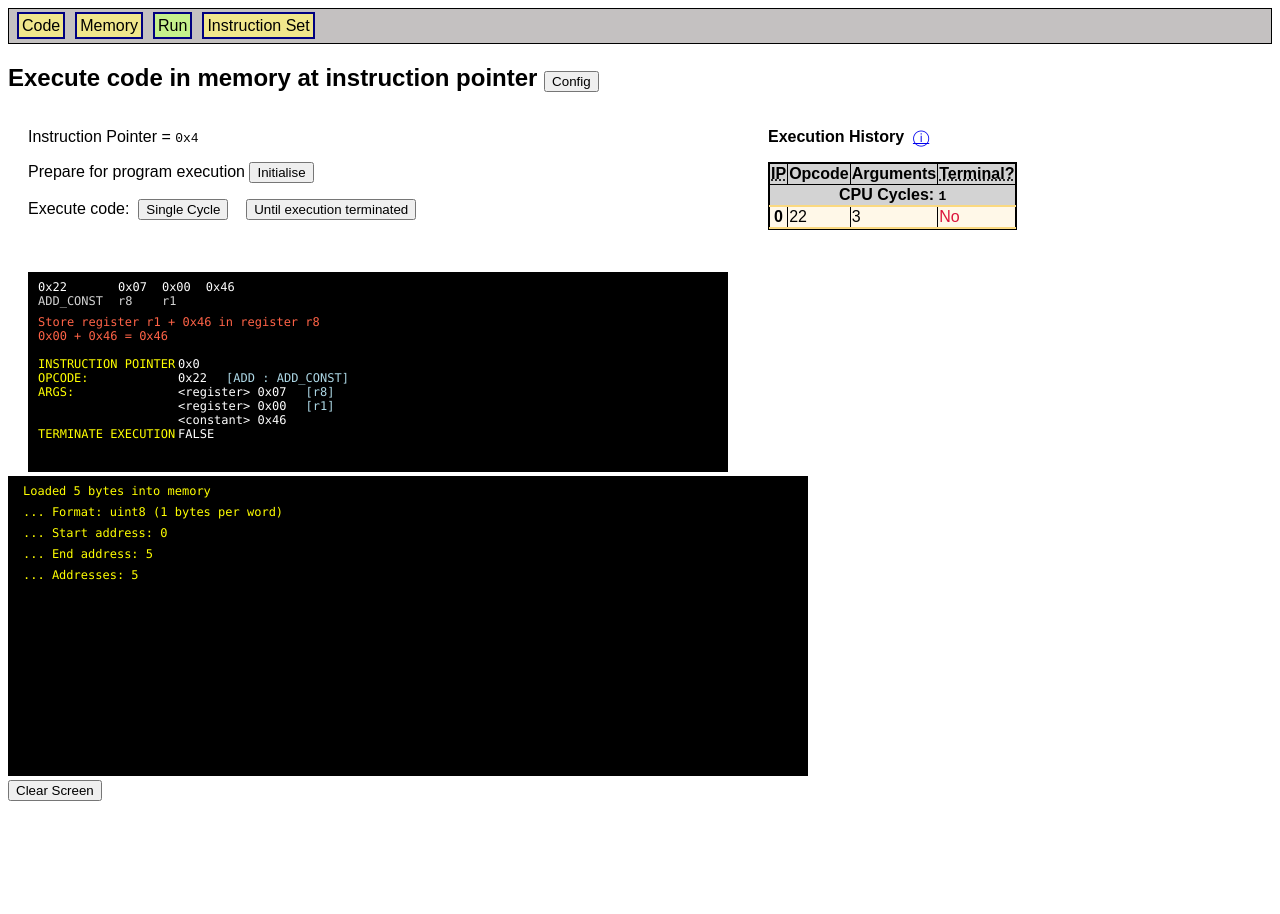
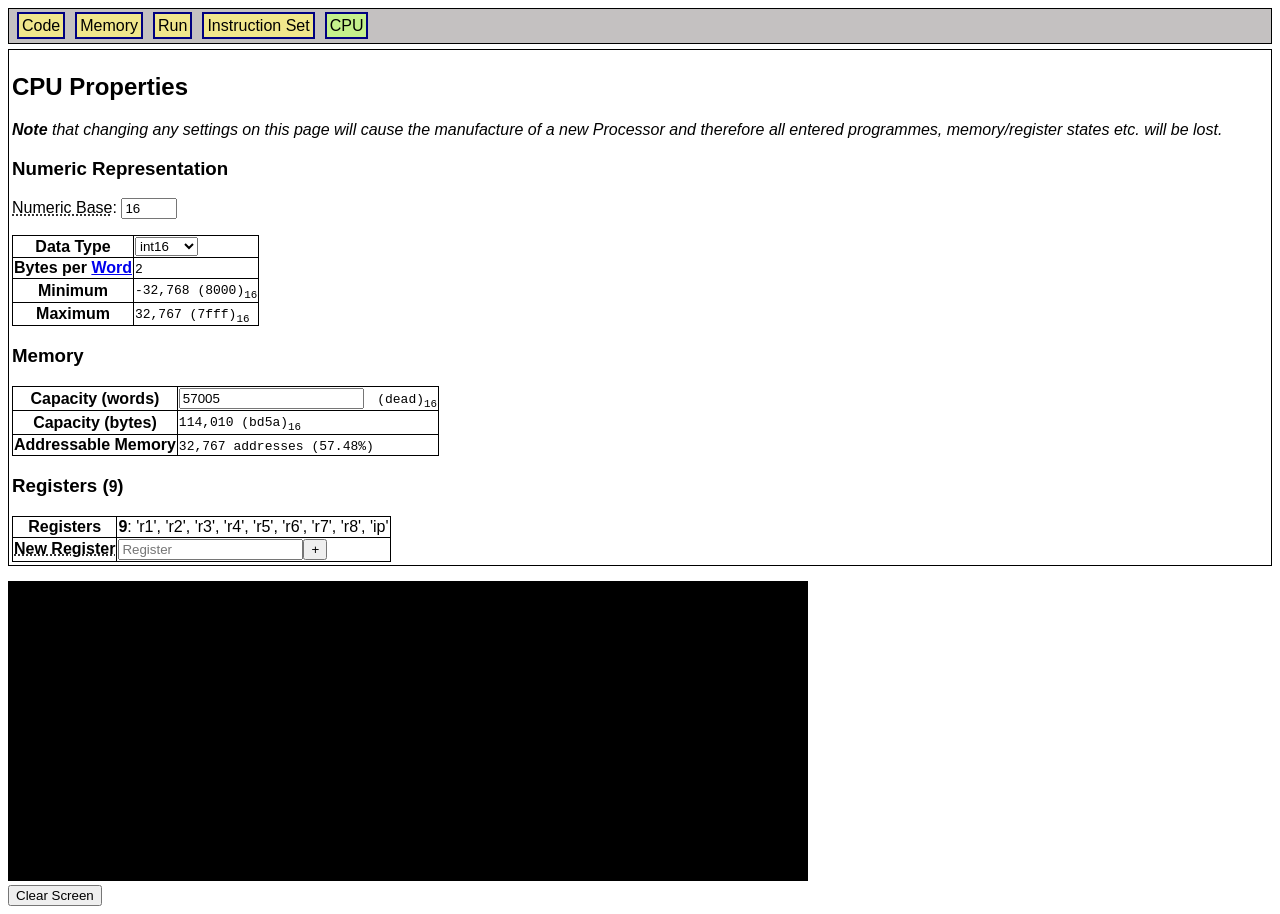
Before and after one commit to ruben4447/ts-aqaVirtualMachine, a website built with Parcel: page index.html in a window 1280 px wide. Before the commit the page ends 809 px from the top, so only its background shows below. Built offline with nearby package versions, Linux system fonts and the light colour scheme.

Commit message:
Added 'CPU' tab

```diff
--- a/index.html
+++ b/index.html
@@ -9,8 +9,6 @@
   <link rel="shortcut icon" href="https://static.aqa.org.uk/assets/file/0005/43682/favicon.ico?0.1.1" type="image/x-icon">
 </head>
 <body>
-  <div id="tab-wrapper"></div>
-
   <script src="src/ts/_main.ts" charset="utf-8"></script>
 </body>
 </html>
--- a/src/styles/tabs.css
+++ b/src/styles/tabs.css
@@ -23,8 +23,12 @@
   user-select: none;
 }
 
-section.tab-content {
-  margin: 2px;
+.tab-container {
+  padding: 5px 0;
+  margin-bottom: 10px;
+}
+
+.tab-content {
   border: 1px solid black;
   padding: 3px;
 }
--- a/src/ts/_main.ts
+++ b/src/ts/_main.ts
@@ -7,10 +7,34 @@ import * as tabMemory from "./tabs/memory";
 import * as tabCode from "./tabs/code";
 import * as tabRun from "./tabs/run";
 import * as tabInstructionSet from "./tabs/instructionSet";
+import * as tabCPU from "./tabs/cpu";
 import globals from "./globals";
 import instructionSet from "./instructionSet";
+import { ICPUConfiguration } from "./types/CPU";
+import * as utils from './utils/general';
+globalThis.utils = utils;
 
-function init() {
+/**
+ * Initialise web application
+ * Set content to globals.main as well as returning it.
+ */
+export function __app_init_(cpuConfiguration: ICPUConfiguration): HTMLDivElement {
+  if (globals.main) globals.main.remove(); // destroy old application
+
+  const logPad = '-'.repeat(20);
+  console.log(logPad);
+  console.log(`%cInitiating Application...`, 'color:lime;background:black;');
+  console.log(`%cCPU Data Type%c = %c${cpuConfiguration.numType}`, 'color:lime;background:black;', '', 'color:yellow;background:black;');
+  console.log(`%cCPU Memory Size%c = %c${cpuConfiguration.memory}`, 'color:lime;background:black;', '', 'color:yellow;background:black;');
+  console.log(`%cCPU Registers%c = %c${cpuConfiguration.registerMap}`, 'color:lime;background:black;', '', 'color:yellow;background:black;');
+  console.log(logPad);
+
+  const main = document.createElement('div');
+  main.classList.add('webapp-container');
+  main.dataset.name = globals.$name;
+  globals.main = main;
+  document.body.insertAdjacentElement('afterbegin', main);
+
   // SET UP OUTPUT SCREEN
   const outputWrapper = document.createElement("div");
   const output = new CustomScreen(outputWrapper);
@@ -26,7 +50,7 @@ function init() {
   outputWrapper.appendChild(btnClearScreen);
 
   // SET UP CPU AND ASSEMBLER
-  const cpu = new CPU(Assembler.generateCPUInstructionSet(instructionSet), 0xFFF, 'uint8');
+  const cpu = new CPU(cpuConfiguration);
   globals.cpu = cpu;
 
   const assembler = new Assembler(cpu, instructionSet);
@@ -47,36 +71,39 @@ function init() {
   tabInstructionSet.init();
   globals.tabs.instructionSet = tabInstructionSet.properties;
 
+  tabCPU.init();
+  globals.tabs.cpu = tabCPU.properties;
+
   const tabManager = new Tabs(
-    document.getElementById('tab-wrapper') as HTMLDivElement,
+    main,
     {
       code: tabCode.info,
       memory: tabMemory.info,
       run: tabRun.info,
       instructionSet: tabInstructionSet.info,
+      cpu: tabCPU.info,
     },
     outputWrapper,
   );
   globals.tabs._ = tabManager;
+
+  return main;
 }
 
-function main() {
-  tabCode.compileAssembly();
-  tabCode.loadMachineCodeToMemory();
-  globals.tabs._.open('code');
+function __app_main_() {
+  __app_init_({
+    instructionSet: Assembler.generateCPUInstructionSet(instructionSet),
+    numType: 'int16',
+    memory: 0xDEAD,
+    // registerMap: new Array(20).fill('r').map((v, i) => v + i),
+  });
 
   tabCode.properties.assemblyCodeInput.value = "' Start typing AQA Assembly code here!\nHALT";
   tabCode.properties.assemblyCodeInput.value = "ADD r8, r1, #70";
 
-  tabCode.compileAssembly();
-  tabCode.loadMachineCodeToMemory();
-  globals.tabs._.open('run');
-  tabRun.runOneCycle(true);
-
-  globals.cpu.executionConfig.haltOnNull = false;
+  globals.tabs._.open("cpu");
 }
 
 window.addEventListener('load', () => {
-  init();
-  main();
+  __app_main_();
 });
--- a/src/ts/classes/CPU.ts
+++ b/src/ts/classes/CPU.ts
@@ -1,4 +1,4 @@
-import { createCPUExecutionConfigObject, ICPUExecutionConfig, ICPUInstructionSet, IExecuteRecord, IReversedCPUInstructionSet, MemoryWriteCallback, RegisterWriteCallback } from "../types/CPU";
+import { createCPUExecutionConfigObject, ICPUConfiguration, ICPUExecutionConfig, ICPUInstructionSet, IExecuteRecord, IReversedCPUInstructionSet, MemoryWriteCallback, RegisterWriteCallback } from "../types/CPU";
 import { INumberType, NumberType } from "../types/general";
 import { getNumTypeInfo, hex, numberToString, reverseKeyValues } from "../utils/general";
 
@@ -9,6 +9,8 @@ export class CPUError extends Error {
 }
 
 export class CPU {
+  public static readonly defaultRegisters: string[] = ["r1", "r2", "r3", "r4", "r5", "r6", "r7", "r8"];
+
   public readonly instructionSet: ICPUInstructionSet;
   private readonly reversedInstructionSet: IReversedCPUInstructionSet;
   public readonly registerMap: string[]; // Map register names to index positions
@@ -24,18 +26,24 @@ export class CPU {
   public executionConfig: ICPUExecutionConfig;
 
 
-  constructor(instructionSet: ICPUInstructionSet, memorySize: number = 0xfff, numType: NumberType = "float64") {
-    this.instructionSet = instructionSet;
-    this.reversedInstructionSet = reverseKeyValues(instructionSet);
+  constructor(config: ICPUConfiguration) {
+    this.instructionSet = config.instructionSet;
+    this.reversedInstructionSet = reverseKeyValues(this.instructionSet);
 
+    const numType = config.numType || 'float32';
     this.numType = getNumTypeInfo(numType);
 
-    this.registerMap = ["r1", "r2", "r3", "r4", "r5", "r6", "r7", "r8", "ip"];
+    this.registerMap = config.registerMap || CPU.defaultRegisters;
+    const requiredRegisters = ["ip"];
+    for (const requiredRegister of requiredRegisters)
+      if (this.registerMap.indexOf(requiredRegister) === -1)
+        this.registerMap.push(requiredRegister);
+
     this._ip = this.registerMap.indexOf("ip");
     this.__registers = new ArrayBuffer(this.registerMap.length * this.numType.bytes);
     this._registers = new DataView(this.__registers);
 
-    this.memorySize = memorySize;
+    this.memorySize = config.memory || 0xFFF;
     this.__memory = new ArrayBuffer(this.memorySize * this.numType.bytes);
     this._memory = new DataView(this.__memory);
 
@@ -71,6 +79,9 @@ export class CPU {
   // #endregion
 
   // #region Memory
+  /** Get memory size in bytes */
+  public memorySizeBytes(): number { return this.memorySize * this.numType.bytes; }
+
   /** Is this a valid memory address? */
   public isValidAddress(address: number): boolean { return address >= 0 && address < this.memorySize; }
 
--- a/src/ts/globals.ts
+++ b/src/ts/globals.ts
@@ -5,9 +5,12 @@ import type RegisterView from "./classes/RegisterView";
 import type CustomScreen from "./classes/Screen";
 import type Tabs from "./classes/Tabs";
 import type { IInstructionSet } from "./types/Assembler";
-import type { ICodeTabProperties, IInstructionSetProperties, IMemoryTabProperties, IRunTabProperties } from "./types/Tabs";
+import type { ICodeTabProperties, ICPUTabProperties, IInstructionSetTabProperties, IMemoryTabProperties, IRunTabProperties } from "./types/Tabs";
 
 interface IGlobals {
+  $name: string; // Name of application
+  main: HTMLDivElement; // Main contant of page.
+  base: number; // Base to view numbers in
   cpu: CPU; // Main CPU
   assembler: Assembler; // Main assembler
   output: CustomScreen; // Main output console
@@ -16,7 +19,8 @@ interface IGlobals {
     code: ICodeTabProperties;
     memory: IMemoryTabProperties;
     run: IRunTabProperties;
-    instructionSet: IInstructionSetProperties;
+    instructionSet: IInstructionSetTabProperties;
+    cpu: ICPUTabProperties;
   },
   memoryView: MemoryView;
   registerView: RegisterView;
@@ -24,6 +28,9 @@ interface IGlobals {
 };
 
 const globals: IGlobals = {
+  $name: "ts-aqaVirtualMachine",
+  main: undefined,
+  base: 16,
   cpu: undefined,
   assembler: undefined,
   output: undefined,
@@ -33,6 +40,7 @@ const globals: IGlobals = {
     memory: undefined,
     run: undefined,
     instructionSet: undefined,
+    cpu: undefined,
   },
   memoryView: undefined,
   registerView: undefined,
--- a/src/ts/tabs/code.ts
+++ b/src/ts/tabs/code.ts
@@ -42,6 +42,7 @@ function generateAssemblyHTML(): HTMLDivElement {
 
   const textarea = document.createElement('textarea');
   properties.assemblyCodeInput = textarea;
+  textarea.value = "' Start typing AQA Assembly code here!\nHALT";
   textarea.rows = 10;
   textarea.cols = 100;
   wrapper.appendChild(textarea);
--- /dev/null
+++ b/src/ts/tabs/cpu.ts
@@ -0,0 +1,190 @@
+import Popup from "../classes/Popup";
+import globals from "../globals";
+import { NumberType } from "../types/general";
+import { ICPUTabProperties, ITabInfo } from "../types/Tabs";
+import { getMinMaxValues, numberToString, numericTypes, seperateNumber } from "../utils/general";
+import { __app_init_ } from "../_main";
+import { updateGUI } from "./memory";
+
+export const info: ITabInfo = {
+  content: undefined,
+  text: 'CPU',
+  displayMulti: true,
+};
+
+export const properties: ICPUTabProperties = {
+  content: undefined, // Dynamic content
+};
+
+function generateHTML(): HTMLDivElement {
+  const wrapper = document.createElement("div");
+  let div: HTMLDivElement, p: HTMLParagraphElement;
+
+  wrapper.insertAdjacentHTML('beforeend', `<p><em><b>Note</b> that changing any settings on this page will cause the manufacture of a new Processor and therefore all entered programmes, memory/register states etc. will be lost.</em></p>`);
+
+  // wrapper.insertAdjacentHTML('beforeend', '<h3>Instruction Set</h3>');
+  // p = document.createElement("p");
+  // wrapper.appendChild(p);
+  // let link = createLink('View instruction set here');
+  // link.addEventListener('click', () => globals.tabs._.open('instructionSet'));
+  // p.appendChild(link);
+
+  // Numeric Representation
+  div = document.createElement("div");
+  wrapper.appendChild(div);
+  div.insertAdjacentHTML('beforeend', '<h3>Numeric Representation</h3>');
+  p = document.createElement("p");
+  div.appendChild(p);
+  p.insertAdjacentHTML('beforeend', '<abbr title=\'What base representation to display numbers as (memory view, register view, ...)\'>Numeric Base</abbr>: ');
+  const inputBase = document.createElement("input");
+  inputBase.type = "number";
+  inputBase.value = globals.base.toString();
+  inputBase.min = '2';
+  inputBase.max = '36';
+  inputBase.addEventListener('change', () => {
+    let base = parseInt(inputBase.value);
+    if (!isNaN(base) && base >= parseInt(inputBase.min) && base <= parseInt(inputBase.max)) {
+      updateBase(base);
+    } else {
+      inputBase.value = globals.base.toString();
+    }
+  })
+  p.appendChild(inputBase);
+
+  let table = document.createElement('table'), tbody = document.createElement('tbody');
+  div.appendChild(table);
+  table.appendChild(tbody);
+  let tr = document.createElement('tr');
+  tbody.appendChild(tr);
+  tr.insertAdjacentHTML('beforeend', '<th>Data Type</th>');
+  let td = document.createElement('td');
+  tr.appendChild(td);
+  const selectDataType = document.createElement('select');
+  td.appendChild(selectDataType);
+  selectDataType.insertAdjacentHTML('beforeend', `<option value='${globals.cpu.numType.type}'>${globals.cpu.numType.type}</option>`);
+  for (const type of numericTypes) {
+    if (type !== globals.cpu.numType.type) {
+      selectDataType.insertAdjacentHTML('beforeend', `<option value='${type}'>${type}</option>`);
+    }
+  }
+  selectDataType.addEventListener('change', () => {
+    updateCPU(selectDataType.value as NumberType, undefined);
+  });
+
+  tbody.insertAdjacentHTML('beforeend', `<tr><th>Bytes per <a target="_blank" href="https://en.wikipedia.org/wiki/Word_(computer_architecture)">Word</a></th><td><code>${globals.cpu.numType.bytes}</code></td></tr>`);
+
+  // MIN/MAX VALUES
+  const [minVal, maxVal] = getMinMaxValues(globals.cpu.numType);
+  tbody.insertAdjacentHTML('beforeend', `<tr><th>Minimum</th><td><code>${seperateNumber(minVal)} (${numberToString(globals.cpu.numType, minVal, globals.base)})<sub>${globals.base}</sub></code></td></tr>`);
+  tbody.insertAdjacentHTML('beforeend', `<tr><th>Maximum</th><td><code>${seperateNumber(maxVal)} (${numberToString(globals.cpu.numType, maxVal, globals.base)})<sub>${globals.base}</sub></code></td></tr>`);
+
+
+  // Memory
+  div = document.createElement("div");
+  wrapper.appendChild(div);
+  div.insertAdjacentHTML('beforeend', '<h3>Memory</h3>');
+  table = document.createElement('table');
+  wrapper.appendChild(table);
+  tbody = document.createElement('tbody');
+  table.appendChild(tbody);
+
+  tr = document.createElement('tr');
+  tbody.appendChild(tr);
+  tr.insertAdjacentHTML('beforeend', '<th>Capacity (words)</th>');
+  td = document.createElement('td');
+  tr.appendChild(td);
+  const inputMemorySize = document.createElement('input');
+  inputMemorySize.type = "number";
+  inputMemorySize.value = globals.cpu.memorySize.toString();
+  inputMemorySize.min = globals.cpu.numType.bytes.toString();
+  inputMemorySize.addEventListener('change', () => {
+    let size = parseInt(inputMemorySize.value);
+    if (!isNaN(size) || !isFinite(size) && size > parseInt(inputMemorySize.min)) {
+      updateCPU(undefined, size);
+    } else {
+      inputMemorySize.value = size.toString();
+    }
+  });
+  td.appendChild(inputMemorySize);
+  td.insertAdjacentHTML('beforeend', ` &nbsp; <code>(${numberToString(globals.cpu.numType, globals.cpu.memorySize, globals.base)})<sub>${globals.base}</sub></code>`);
+
+  const memoryBytes = globals.cpu.memorySizeBytes();
+  tbody.insertAdjacentHTML('beforeend', `<tr><th>Capacity (bytes)</th><td><code>${seperateNumber(memoryBytes)} (${numberToString(globals.cpu.numType, memoryBytes, globals.base)})<sub>${globals.base}</sub></code></td></tr>`);
+
+  const usablePercent = (maxVal / globals.cpu.memorySize) * 100;
+  tbody.insertAdjacentHTML('beforeend', `<tr><th>Addressable Memory</th><td><code>${seperateNumber(maxVal)} addresses (${usablePercent.toFixed(2)}%)</code></td></tr>`);
+
+  // Registers
+  div = document.createElement("div");
+  wrapper.appendChild(div);
+  div.insertAdjacentHTML('beforeend', '<h3>Registers (<small>' + globals.cpu.registerMap.length + '</small>)</h3>');
+  table = document.createElement('table');
+  wrapper.appendChild(table);
+  tbody = document.createElement('tbody');
+  table.appendChild(tbody);
+
+  tbody.insertAdjacentHTML('beforeend', `<th>Registers</th><td><strong>${globals.cpu.registerMap.length}</strong>: ${globals.cpu.registerMap.map(x => '\'' + x + '\'').join(', ')}</td>`);
+  tr = document.createElement('tr');
+  tbody.appendChild(tr);
+  td = document.createElement('td');
+  tr.appendChild(td);
+  const inputNewRegister = document.createElement('input');
+  inputNewRegister.type = "text";
+  inputNewRegister.minLength = 2;
+  inputNewRegister.maxLength = 6;
+  inputNewRegister.placeholder = 'Register';
+  td.appendChild(inputNewRegister);
+  tr.insertAdjacentHTML('afterbegin', `<th><abbr title='Must be a unique name and between ${inputNewRegister.minLength}-${inputNewRegister.maxLength} characters. Must not contain spaces, or start with a number.'>New Register</abbr></th>`);
+  const btnCreateRegister = document.createElement('button');
+  btnCreateRegister.innerText = '+';
+  td.appendChild(btnCreateRegister);
+  btnCreateRegister.addEventListener('click', () => {
+    let name = inputNewRegister.value;
+    if (name.length < +inputNewRegister.minLength || name.length > +inputNewRegister.maxLength || globals.cpu.registerMap.indexOf(name) !== -1 || name.match(/\s/) || !isNaN(parseInt(name[0]))) {
+      new Popup('Invalid Register Name').insertAdjacentText('beforeend', `The inputted register name is invalid. Check: is it too long/short, or does it already exist?`).show();
+      inputNewRegister.value = '';
+    } else {
+      updateCPU(undefined, undefined, [...globals.cpu.registerMap, name]);
+    }
+  });
+
+  return wrapper;
+}
+
+export function updateBase(base: number) {
+  globals.base = base;
+  populate();
+
+  globals.memoryView.base = base;
+  globals.registerView.base = base;
+  updateGUI();
+}
+
+function updateCPU(numType?: NumberType, memorySize?: number, registerMap?: string[]) {
+  if (numType === undefined) numType = globals.cpu.numType.type;
+  if (memorySize === undefined) memorySize = globals.cpu.memorySize;
+  if (registerMap === undefined) registerMap = globals.cpu.registerMap;
+  __app_init_({
+    instructionSet: globals.cpu.instructionSet,
+    numType: numType,
+    memory: memorySize,
+    registerMap,
+  });
+
+  globals.tabs._.open("cpu");
+}
+
+export function populate() {
+  info.content.innerHTML = '';
+
+  info.content.insertAdjacentHTML('beforeend', '<h2>CPU Properties</h2>');
+
+  info.content.appendChild(generateHTML());
+}
+
+export function init() {
+  const content = document.createElement("div");
+  info.content = content;
+
+  populate();
+}
--- a/src/ts/tabs/instructionSet.ts
+++ b/src/ts/tabs/instructionSet.ts
@@ -1,7 +1,7 @@
 import globals from "../globals";
 import instructionSet from "../instructionSet";
 import { AssemblerType } from "../types/Assembler";
-import { IInstructionSetProperties, ITabInfo } from "../types/Tabs";
+import { IInstructionSetTabProperties, ITabInfo } from "../types/Tabs";
 import { hex } from "../utils/general";
 
 export const info: ITabInfo = {
@@ -10,7 +10,7 @@ export const info: ITabInfo = {
   displayMulti: false,
 };
 
-export const properties: IInstructionSetProperties = {};
+export const properties: IInstructionSetTabProperties = {};
 
 function generateAssemblerInstructionSetHTML(): HTMLDivElement {
   const wrapper = document.createElement('div');
--- a/src/ts/tabs/memory.ts
+++ b/src/ts/tabs/memory.ts
@@ -17,6 +17,8 @@ export const properties: IMemoryTabProperties = {
   registerViewDimensions: [200, 600],
   updateMemoryViewOnMemoryWrite: true,
 };
+
+export var updateGUI: () => void; // Function declared in generateMemoryViewHTML() which updates GUI elements.
 
 /** For MemoryView */
 function generateMemoryViewHTML(): HTMLDivElement {
@@ -98,7 +100,7 @@ function generateMemoryViewHTML(): HTMLDivElement {
 
   // Show current address range
   const addressRange = document.createElement("code");
-  const updateGUI = () => {
+  updateGUI = () => {
     // addressRange HTML
     const pad = view.getMaxAddress().toString(view.base).length;
     const [min, max] = view.getAddressRange();
@@ -212,25 +214,6 @@ function generateMemoryViewHTML(): HTMLDivElement {
       inputCols.value = view.cols.toString();
     }
   });
-  // Numeric base
-  p.insertAdjacentHTML('beforeend', ' &nbsp;|&nbsp; Base: ');
-  let inputBase = document.createElement("input");
-  inputBase.type = "number";
-  inputBase.min = "2";
-  inputBase.max = "37";
-  inputBase.value = view.base.toString();
-  p.appendChild(inputBase);
-  inputBase.addEventListener('change', () => {
-    const base = parseInt(inputBase.value);
-    if (base >= +inputBase.min && base < +inputBase.max) {
-      // This links to both views
-      properties.memoryView.base = base;
-      properties.registerView.base = base;
-      updateGUI();
-    } else {
-      inputBase.value = view.base.toString();
-    }
-  });
 
 
   updateGUI();
--- a/src/ts/tabs/run.ts
+++ b/src/ts/tabs/run.ts
@@ -189,7 +189,6 @@ export function run() {
 
 function displayExecInfo(info: IExecuteRecord) {
   const S = properties.feedbackScreen;
-  if (info.error) console.log(info);
   S.clear();
   loadCodeFont(S);
 
--- a/src/ts/types/Tabs.ts
+++ b/src/ts/types/Tabs.ts
@@ -44,6 +44,9 @@ export interface IRunTabProperties {
 }
 
 /** Properties for tab:"instruction set" */
-export interface IInstructionSetProperties {
+export interface IInstructionSetTabProperties { }
 
+/** Properties for tab:"cpu" */
+export interface ICPUTabProperties {
+  content: HTMLDivElement;
 }
--- a/src/ts/utils/general.ts
+++ b/src/ts/utils/general.ts
@@ -28,7 +28,9 @@ export const getTextMetrics = (ctx: CanvasRenderingContext2D, text: string): ITe
   };
 };
 
-export const splitString = (string: string, nSize: number) => string.match(new RegExp(`.{1,${nSize}}`, 'g'));
+export const splitString = (string: string, nSize: number): string[] => string.match(new RegExp(`.{1,${nSize}}`, 'g'));
+
+export const numericTypes: NumberType[] = ["int8", "uint8", "int16", "uint16", "int32", "uint32", "float32", "float64"];
 
 /** Given number type, return information */
 export function getNumTypeInfo(type: NumberType): INumberType {
@@ -89,12 +91,11 @@ export const hex = (n: number, len: number = 0) => (+n).toString(16).toUpperCase
 export function numberToString(type: INumberType, n: number, base: number): string {
   const maxLength = (0xff).toString(base).length;
 
-  let a = new Uint8Array(type.bytes);
-  let view = new DataView(a.buffer);
+  const buffer = new ArrayBuffer(type.bytes), view = new DataView(buffer);
   view[type.setMethod](0, n);
 
   let str = '';
-  for (let i = 0; i < a.length; i++) {
+  for (let i = 0; i < view.byteLength; i++) {
     let n = view.getUint8(i);
     str += n.toString(base).padStart(maxLength, '0');
   }
@@ -105,18 +106,37 @@ export function numberToString(type: INumberType, n: number, base: number): stri
 export function numberFromString(type: INumberType, str: string, base: number): number {
   const length = (0xff).toString(base).length;
 
-  let a = new Uint8Array(type.bytes);
+  const buffer = new ArrayBuffer(type.bytes), view = new DataView(buffer);
   let bytes = splitString(str, length);
 
   if (bytes.length !== type.bytes) throw new Error(`Decoding '${str}' to ${type} (${type.bytes} bytes) from base ${base}: expected input to be in ${length}-byte chunks`);
 
-  for (let i = 0; i < a.length; i++) {
+  for (let i = 0; i < view.byteLength; i++) {
     let n = parseInt(bytes[i], base);
-    a[i] = n;
+    view.setUint8(i, n);
   }
 
-  let view = new DataView(a.buffer);
   return view[type.getMethod](0);
+}
+
+/**
+ * Returns [min, max] ranges of numeric data types
+ * - https://developer.mozilla.org/en-US/docs/Web/JavaScript/Typed_arrays
+ */
+export function getMinMaxValues(datatype: NumberType | INumberType): [number, number] {
+  let type = typeof datatype === 'object' ? datatype.type : datatype;
+  switch (type) {
+    case 'int8': return [-128, 127];
+    case 'uint8': return [0, 255];
+    case 'int16': return [-32768, 32767];
+    case 'uint16': return [0, 65535];
+    case 'int32': return [-2147483648, 2147483647];
+    case 'uint32': return [0, 4294967295];
+    case 'float32': return [1.2e-38, 3.4e+38];
+    case 'float64': return [5.0e-324, 1.7976931348623157e+308]; // Roughly 1.8e+308
+    default:
+      return [NaN, NaN];
+  }
 }
 
 export const rowColToIndex = (row: number, col: number, cols: number) => (row * cols) + col;
@@ -171,3 +191,7 @@ export const createLink = (html?: string): HTMLSpanElement => {
   link.classList.add("link");
   return link;
 };
+
+export function seperateNumber(n: number, seperator = ','): string {
+  return n.toString().replace(/\B(?<!\.\d*)(?=(\d{3})+(?!\d))/g, seperator);
+}
```
Also changed, not shown: src/ts/types/CPU.ts (+9 -0 lines).
